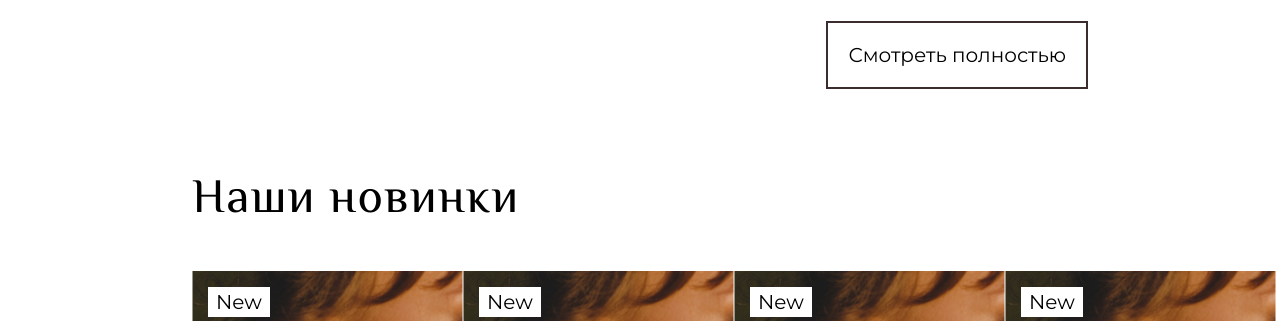
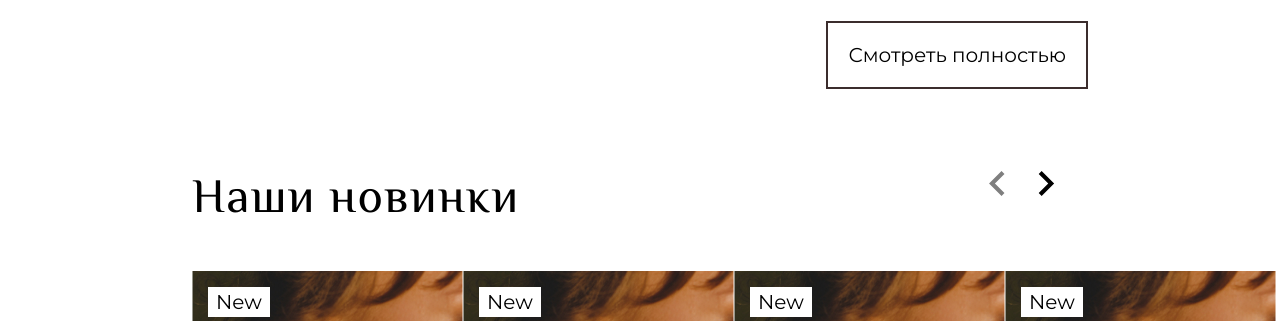
Before and after one commit to algorithm-ssau/2023-6314-3_e-commerce, a React (Vite) app in the folder client/: page / in a window 1280 px wide. Shown: the part 1740-2061 px from the top of the page. Built offline with nearby package versions, Linux system fonts and the light colour scheme.

Commit message:
feat: adding arrows to newProducts section

```diff
--- /dev/null
+++ b/client/src/components/newProducts/Arrows/ArrowLeft.tsx
@@ -0,0 +1,17 @@
+import styles from "./Icon.module.css"
+
+export const ArrowLeft = () => {
+  return (
+    <svg
+        className={styles.icon}
+        viewBox="0 0 32 32"
+        fill="none"
+        xmlns="http://www.w3.org/2000/svg">
+
+        <path d="M10.5466 14.12L4.43996 8L10.5466
+        1.88L8.66663 0L0.666626 8L8.66663 16L10.5466 14.12Z"
+        fill="black"
+        fill-opacity="0.5"/>
+    </svg>
+  )
+}
--- /dev/null
+++ b/client/src/components/newProducts/Arrows/ArrowRight.tsx
@@ -0,0 +1,17 @@
+import styles from "./Icon.module.css"
+
+export const ArrowRight = () => {
+  return (
+    <svg
+        className={styles.icon}
+        viewBox="0 0 32 32"
+        fill="none"
+        xmlns="http://www.w3.org/2000/svg">
+
+        <path d="M0.453369 14.12L6.56004 8L0.453369 1.88L2.33337
+        0L10.3334 8L2.33337 16L0.453369 14.12Z"
+        fill="black"/>
+    </svg>
+
+  )
+}
--- /dev/null
+++ b/client/src/components/newProducts/Arrows/Icon.module.css
@@ -0,0 +1,7 @@
+.icon {
+  max-width: 50px;
+  width: 100%;
+  max-height: 50px;
+  height: 100%;
+  cursor: pointer;
+}
--- a/client/src/components/newProducts/NewProducts.module.css
+++ b/client/src/components/newProducts/NewProducts.module.css
@@ -15,3 +15,10 @@
   display: flex;
   justify-content: space-between;
 }
+
+.arrows {
+  display: flex;
+  flex-direction: row;
+  justify-content: space-between;
+  align-items: center;
+}
--- a/client/src/components/newProducts/NewProducts.tsx
+++ b/client/src/components/newProducts/NewProducts.tsx
@@ -1,3 +1,5 @@
+import { ArrowLeft } from "./Arrows/ArrowLeft";
+import { ArrowRight } from "./Arrows/ArrowRight";
 import styles from "./NewProducts.module.css";
 import { Product } from "./Product/Product";
 
@@ -6,6 +8,10 @@ export const NewProducts = () => {
     <>
       <div className={styles.flexHeader}>
         <p className={styles.p4}>Наши новинки</p>
+        <div className={styles.arrows}>
+          <ArrowLeft />
+          <ArrowRight />
+        </div>
         {/* in this place must be added two arrows */}
       </div>
       <div className={styles.products}>
--- a/client/src/components/newProducts/images/Icon.module.css
+++ /dev/null
@@ -1,6 +0,0 @@
-.icon {
-  max-width: 32px;
-  width: 100%;
-  max-height: 32px;
-  height: 100%;
-}
```
